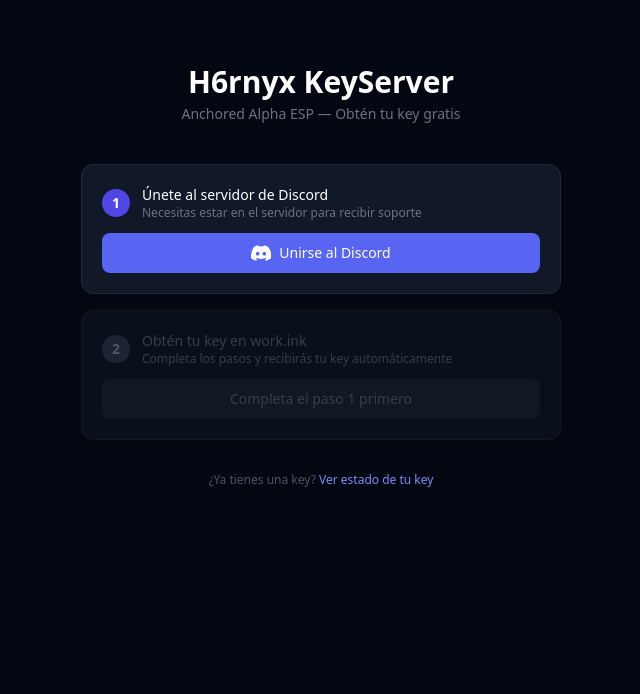
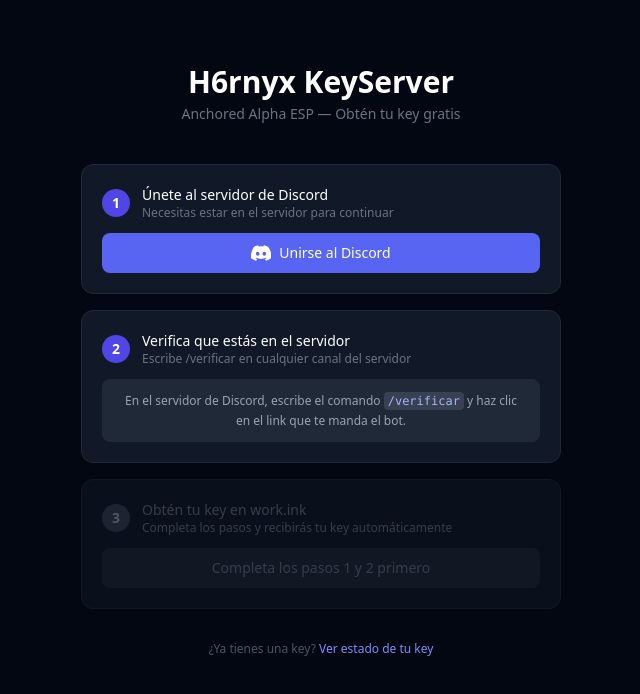
Before and after one commit to h6rnyxv/h6rnyx-keyserver, a Next.js app: page / in a window 1280 px wide. Shown: the top 694 px of the page, without its empty margins (319-959 px from the left). Built offline with nearby package versions, Linux system fonts and the light colour scheme; no server answers.

Commit message:
feat: paso 2 requiere verificación real de Discord via bot

```diff
--- a/app/page.tsx
+++ b/app/page.tsx
@@ -1,9 +1,10 @@
 "use client";
 
-  import { useState } from "react";
+  import { useState, useEffect, useCallback, Suspense } from "react";
+  import { useSearchParams, useRouter } from "next/navigation";
 
-  const WORKINK_LINK = "https://work.ink/2tqZ/keyserver";
   const DISCORD_INVITE = "https://discord.gg/B29pp4vm5G";
+  const WORKINK_LINK  = "https://work.ink/2tqZ/keyserver";
 
   const DiscordIcon = () => (
     <svg width="20" height="16" viewBox="0 0 71 55" fill="white" xmlns="http://www.w3.org/2000/svg">
@@ -11,8 +12,40 @@
     </svg>
   );
 
-  export default function Home() {
-    const [step1Done, setStep1Done] = useState(false);
+  function HomeContent() {
+    const searchParams = useSearchParams();
+    const router = useRouter();
+
+    const [discordVerified, setDiscordVerified] = useState(false);
+    const [checkingVerify, setCheckingVerify] = useState(true);
+    const [error, setError] = useState("");
+
+    const checkDiscordCookie = useCallback(async () => {
+      try {
+        const res = await fetch("/api/discord/verify", { method: "POST" });
+        const data = await res.json();
+        setDiscordVerified(data.verified === true);
+      } catch {
+        setDiscordVerified(false);
+      } finally {
+        setCheckingVerify(false);
+      }
+    }, []);
+
+    useEffect(() => {
+      const verified = searchParams.get("verified");
+      const err = searchParams.get("error");
+
+      if (err === "token_invalid") setError("❌ El link expiró o ya fue usado. Corre /verificar de nuevo en Discord.");
+      if (err === "token_missing") setError("❌ Link inválido. Usa /verificar en el servidor de Discord.");
+
+      if (verified === "1") {
+        // Viene de redireccion post-verificacion, limpiar URL
+        router.replace("/");
+      }
+
+      checkDiscordCookie();
+    }, [searchParams, checkDiscordCookie, router]);
 
     return (
       <main className="max-w-lg mx-auto px-4 py-16">
@@ -21,53 +54,93 @@
           <p className="text-gray-500 text-sm mt-1">Anchored Alpha ESP — Obtén tu key gratis</p>
         </div>
 
+        {error && (
+          <div className="bg-red-900/30 border border-red-700 rounded-xl p-4 text-center mb-5">
+            <p className="text-red-300 text-sm">{error}</p>
+          </div>
+        )}
+
         <div className="space-y-4">
-          {/* Step 1 */}
-          <div className={`bg-gray-900 rounded-xl p-5 border transition-colors ${step1Done ? "border-green-700" : "border-gray-800"}`}>
+
+          {/* Paso 1: Unirse al Discord */}
+          <div className="bg-gray-900 rounded-xl p-5 border border-gray-800">
             <div className="flex items-center gap-3 mb-3">
-              <div className={`w-7 h-7 rounded-full flex items-center justify-center text-sm font-bold shrink-0 ${step1Done ? "bg-green-500 text-white" : "bg-indigo-600 text-white"}`}>
-                {step1Done ? "✓" : "1"}
+              <div className="w-7 h-7 rounded-full flex items-center justify-center text-sm font-bold shrink-0 bg-indigo-600 text-white">
+                1
               </div>
               <div>
                 <p className="text-white font-medium text-sm">Únete al servidor de Discord</p>
-                <p className="text-gray-500 text-xs">Necesitas estar en el servidor para recibir soporte</p>
+                <p className="text-gray-500 text-xs">Necesitas estar en el servidor para continuar</p>
               </div>
             </div>
             <a
               href={DISCORD_INVITE}
               target="_blank"
               rel="noopener noreferrer"
-              onClick={() => setStep1Done(true)}
               className="flex items-center justify-center gap-2 bg-[#5865F2] hover:bg-[#4752c4] text-white px-4 py-2.5 rounded-lg font-medium transition-colors text-sm w-full"
             >
               <DiscordIcon />
-              {step1Done ? "Unido al Discord ✓" : "Unirse al Discord"}
+              Unirse al Discord
             </a>
           </div>
 
-          {/* Step 2 */}
-          <div className={`bg-gray-900 rounded-xl p-5 border transition-all ${!step1Done ? "opacity-50 border-gray-800" : "border-indigo-700"}`}>
+          {/* Paso 2: Verificar con el bot */}
+          <div className={`bg-gray-900 rounded-xl p-5 border transition-all ${discordVerified ? "border-green-700" : "border-gray-800"}`}>
             <div className="flex items-center gap-3 mb-3">
-              <div className={`w-7 h-7 rounded-full flex items-center justify-center text-sm font-bold shrink-0 ${step1Done ? "bg-indigo-600 text-white" : "bg-gray-700 text-gray-400"}`}>
-                2
+              <div className={`w-7 h-7 rounded-full flex items-center justify-center text-sm font-bold shrink-0 ${discordVerified ? "bg-green-500 text-white" : "bg-indigo-600 text-white"}`}>
+                {discordVerified ? "✓" : "2"}
               </div>
               <div>
-                <p className={`font-medium text-sm ${step1Done ? "text-white" : "text-gray-500"}`}>Obtén tu key en work.ink</p>
+                <p className={`font-medium text-sm ${discordVerified ? "text-green-400" : "text-white"}`}>
+                  {discordVerified ? "Discord verificado ✓" : "Verifica que estás en el servidor"}
+                </p>
+                <p className="text-gray-500 text-xs">
+                  {discordVerified
+                    ? "El bot confirmó tu membresía"
+                    : "Escribe /verificar en cualquier canal del servidor"}
+                </p>
+              </div>
+            </div>
+            {!discordVerified && (
+              <div className="bg-gray-800 rounded-lg px-4 py-3 text-center">
+                {checkingVerify ? (
+                  <p className="text-gray-400 text-xs">Verificando...</p>
+                ) : (
+                  <p className="text-gray-400 text-xs leading-relaxed">
+                    En el servidor de Discord, escribe el comando{" "}
+                    <code className="bg-gray-700 text-indigo-300 px-1 py-0.5 rounded text-xs">/verificar</code>{" "}
+                    y haz clic en el link que te manda el bot.
+                  </p>
+                )}
+              </div>
+            )}
+          </div>
+
+          {/* Paso 3: Obtener key en work.ink */}
+          <div className={`bg-gray-900 rounded-xl p-5 border transition-all ${!discordVerified ? "opacity-50 border-gray-800" : "border-indigo-700"}`}>
+            <div className="flex items-center gap-3 mb-3">
+              <div className={`w-7 h-7 rounded-full flex items-center justify-center text-sm font-bold shrink-0 ${discordVerified ? "bg-indigo-600 text-white" : "bg-gray-700 text-gray-400"}`}>
+                3
+              </div>
+              <div>
+                <p className={`font-medium text-sm ${discordVerified ? "text-white" : "text-gray-500"}`}>
+                  Obtén tu key en work.ink
+                </p>
                 <p className="text-gray-500 text-xs">Completa los pasos y recibirás tu key automáticamente</p>
               </div>
             </div>
             <a
-              href={step1Done ? WORKINK_LINK : undefined}
+              href={discordVerified ? WORKINK_LINK : undefined}
               target="_blank"
               rel="noopener noreferrer"
-              onClick={e => { if (!step1Done) e.preventDefault(); }}
+              onClick={e => { if (!discordVerified) e.preventDefault(); }}
               className={`flex items-center justify-center gap-2 px-4 py-2.5 rounded-lg font-medium transition-colors text-sm w-full ${
-                step1Done
+                discordVerified
                   ? "bg-indigo-600 hover:bg-indigo-700 text-white cursor-pointer"
                   : "bg-gray-800 text-gray-500 cursor-not-allowed"
               }`}
             >
-              {step1Done ? "Obtener Key →" : "Completa el paso 1 primero"}
+              {discordVerified ? "Obtener Key →" : "Completa los pasos 1 y 2 primero"}
             </a>
           </div>
         </div>
@@ -78,3 +151,11 @@
       </main>
     );
   }
+
+  export default function Home() {
+    return (
+      <Suspense>
+        <HomeContent />
+      </Suspense>
+    );
+  }
```
